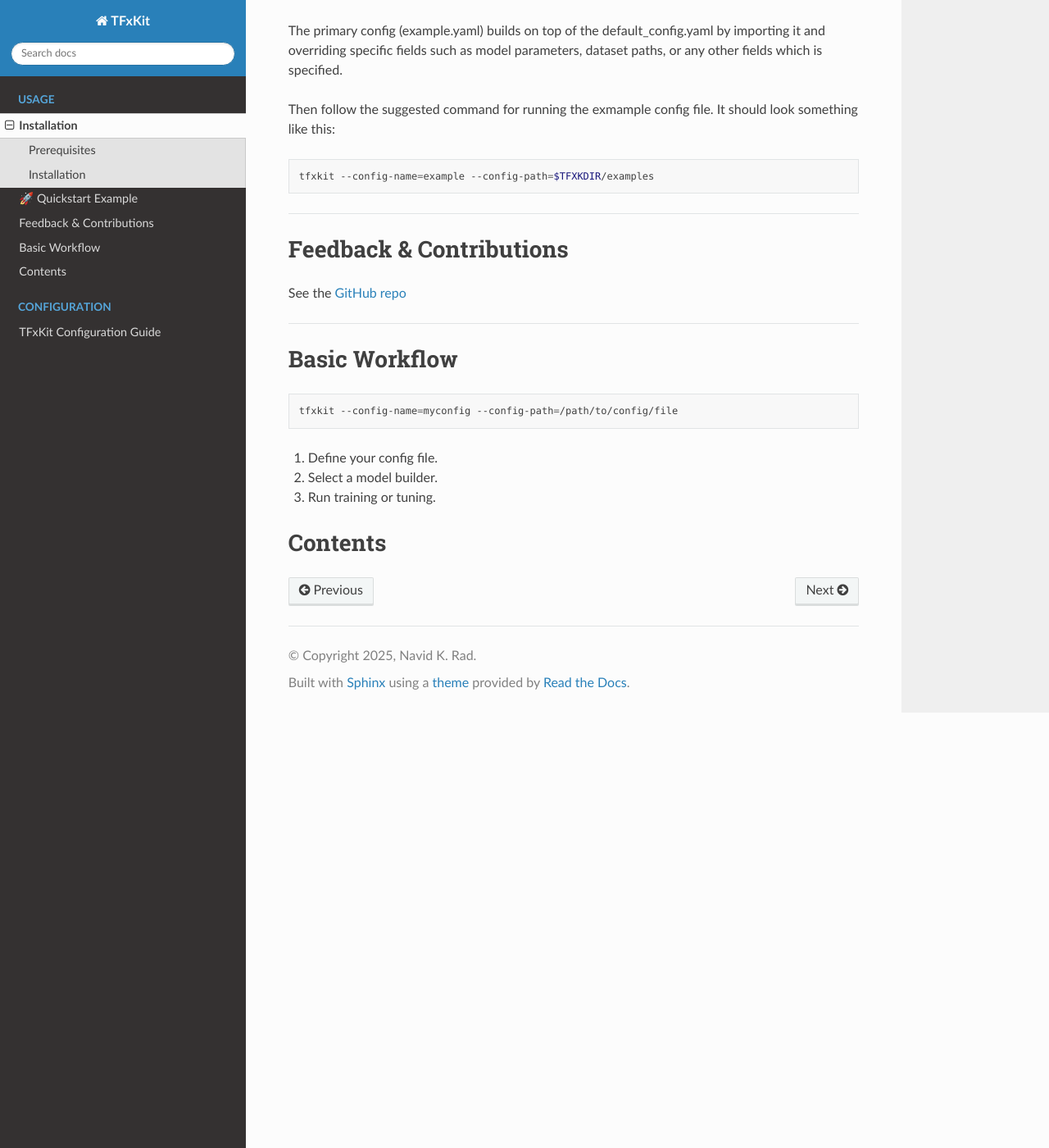
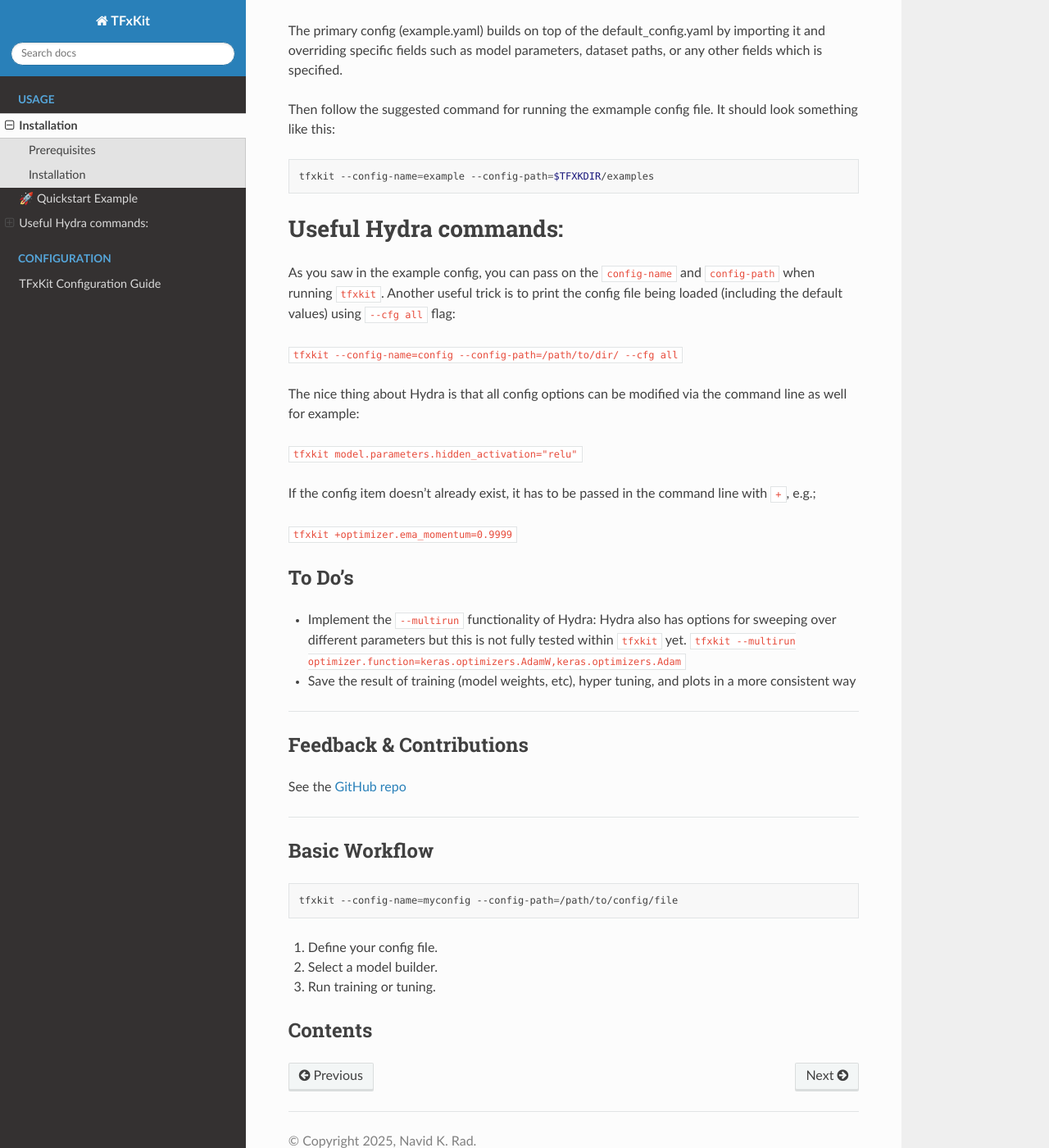
Before and after one commit to nrad/tfxkit, a Sphinx documentation site: the page built from docs/usage.md, in a window 1280 px wide and 1400 px high, scrolled down 1070 px. Shown: the whole window at 82% size. Built offline with Sphinx 7.4.7 and the Read the Docs theme 3.1.0, drawn with Linux system fonts in a browser that asks for light colours.

Commit message:
update usage

````diff
--- a/docs/usage.md
+++ b/docs/usage.md
@@ -54,6 +54,28 @@
 ```
 
 
+# Useful Hydra commands:
+
+As you saw in the example config, you can pass on the `config-name` and `config-path` when running `tfxkit`.
+Another useful trick is to print the config file being loaded (including the default values) using `--cfg all` flag:
+
+`tfxkit --config-name=config --config-path=/path/to/dir/ --cfg all`
+
+The nice thing about Hydra is that all config options can be modified via the command line as well for example:
+
+`tfxkit model.parameters.hidden_activation="relu"`
+
+If the config item doesn't already exist, it has to be passed in the command line with `+`, e.g.;
+
+`tfxkit +optimizer.ema_momentum=0.9999`
+
+## To Do's
+
+- Implement the `--multirun` functionality of Hydra:
+   Hydra also has options for sweeping over different parameters but this is not fully tested within `tfxkit` yet.
+   `tfxkit --multirun optimizer.function=keras.optimizers.AdamW,keras.optimizers.Adam`
+- Save the result of training (model weights, etc), hyper tuning, and plots in a more consistent way
+
 
 ---
 
````
